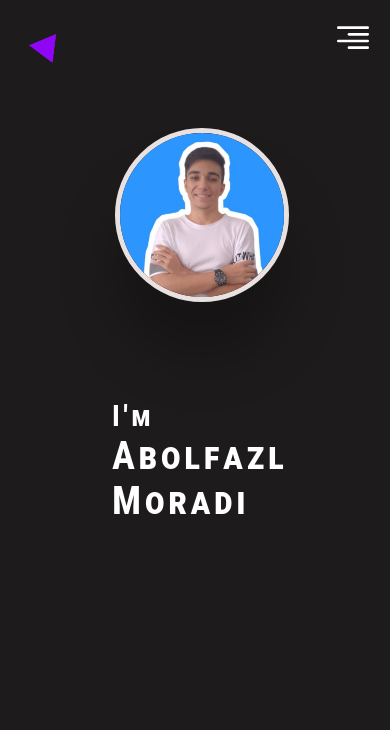
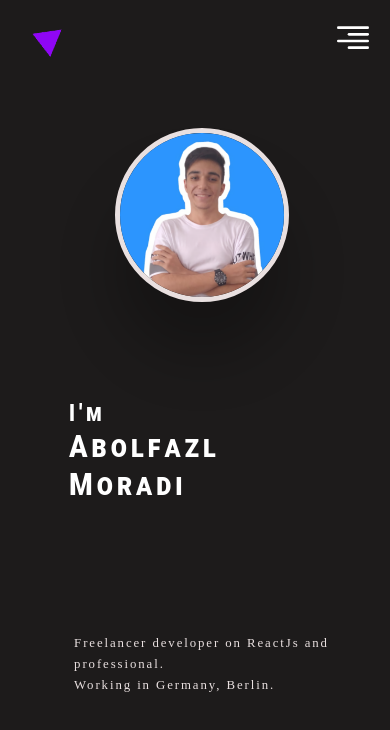
Before and after one commit to AbolfazM/personalwebsite, a React (Create React App) app: page / in a window 390 px wide. Shown: the top 730 px of the page. Built offline with nearby package versions, Linux system fonts and the light colour scheme.

Commit message:
responsive description and name!

```diff
--- a/src/Components/Nav/Nav.jsx
+++ b/src/Components/Nav/Nav.jsx
@@ -9,8 +9,8 @@ const Nav = () => {
                 <h2>I'm</h2>
                 <h1>Abolfazl Moradi</h1>
             </div>
-            {/* <p className="Description">Freelancer developer on ReactJs and professional. <br />Working in Germany, Berlin.</p>
-            <button className="HireMe">Hire Me</button> */}
+            <p className="Description">Freelancer developer on ReactJs and professional. <br />Working in Germany, Berlin.</p>
+            {/* <button className="HireMe">Hire Me</button> */}
         </div>
     );
 }
--- a/src/index.css
+++ b/src/index.css
@@ -116,6 +116,7 @@ body {
     width: 100%;
     background-color: var(--dark);
     text-align: center;
+    /* z-index: 999; */
 }
 
 .Hamber li {
@@ -143,10 +144,11 @@ body {
 
 @media (max-width:400px) {
     .Name {
-        font-size: 1.2rem;
+        font-size: 1rem;
         position: absolute;
         top: 34%;
-        z-index: 1;
+        right: 15%;
+        /* z-index: 1; */
     }
 }
 
@@ -161,6 +163,19 @@ body {
     position: absolute;
     top: 53%;
     letter-spacing: .17rem;
+}
+
+@media (max-width:400px) {
+    .Description {
+        top: 75%;
+        line-height: 1.3rem;
+        letter-spacing: .12rem;
+        width: 75%;
+        display: inline-block;
+        font-size: .8rem;
+        position: absolute;
+        right: 6%;
+    }
 }
 
 
```
